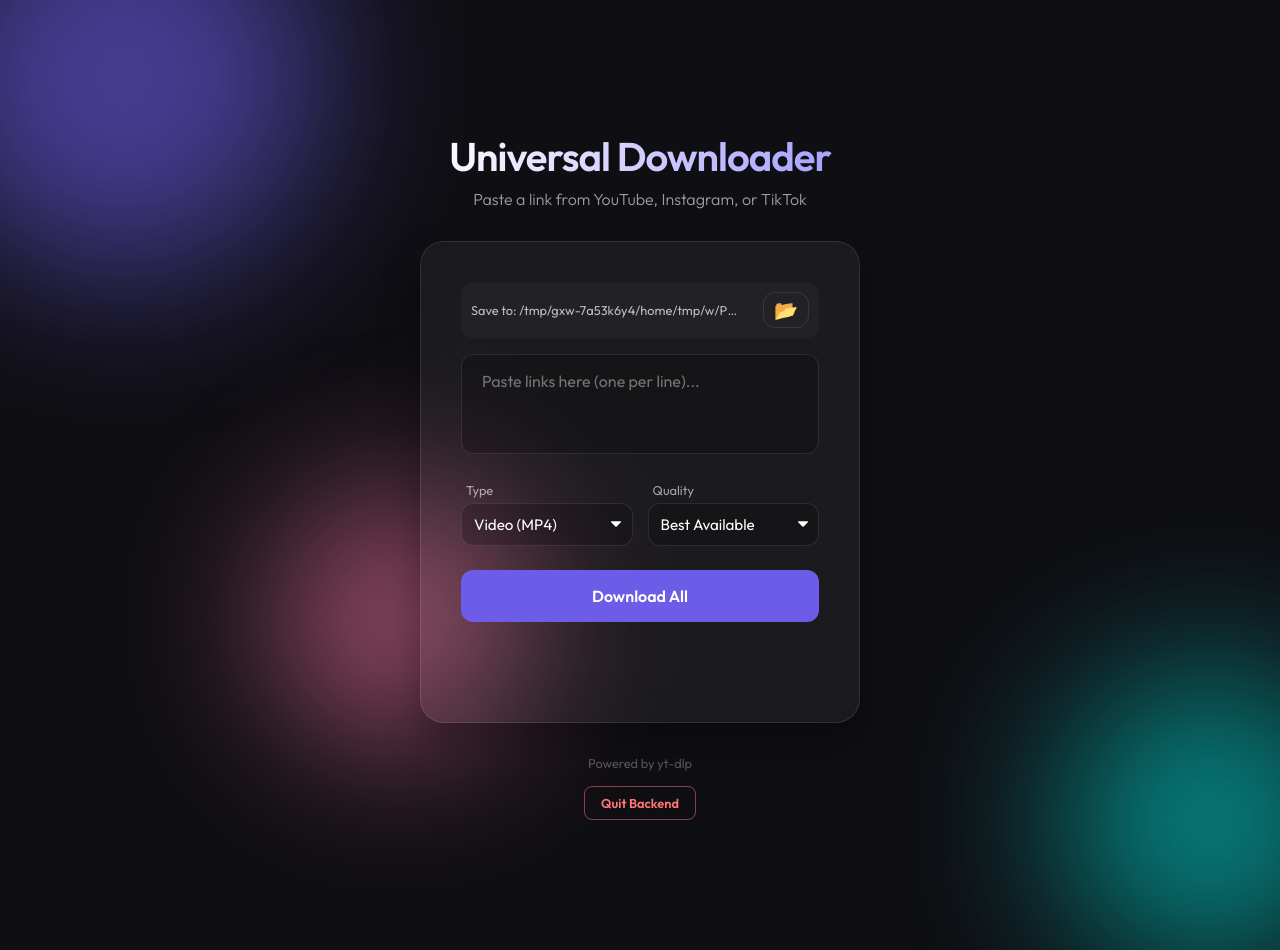
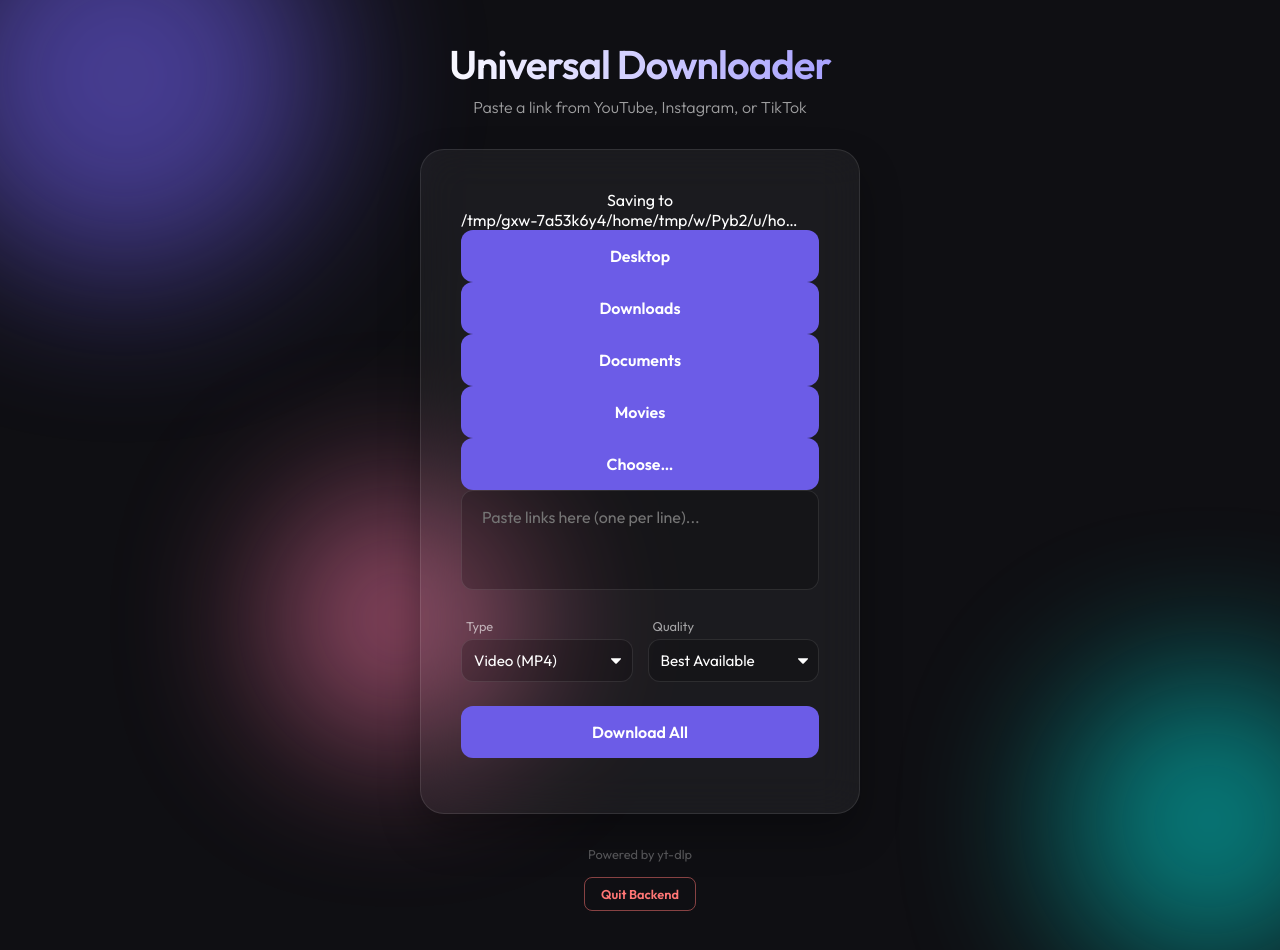
Before and after one commit to asgllc-kvillanueva/asgllc-kvillanueva.github.io, a Flask app: page / in a window 1280 px wide. Run offline with Flask 3, Linux system fonts and the light colour scheme.

Commit message:
Rename app template to app.html; only the guide stays index.html

```diff
--- a/app.py
+++ b/app.py
@@ -39,8 +39,17 @@ def save_settings(settings):
         print(f"Could not save settings: {e}")
 
 # Apply loaded settings
+HOME = os.path.expanduser('~')
 user_settings = load_settings()
-DOWNLOAD_FOLDER = user_settings.get('download_folder', os.path.join(os.path.expanduser('~'), 'Downloads', 'YT_Downloads'))
+DOWNLOAD_FOLDER = user_settings.get('download_folder', os.path.join(HOME, 'Downloads', 'YouTube Downloads'))
+
+# One-click save locations (always writable, no special permissions needed).
+FOLDER_PRESETS = {
+    'desktop': os.path.join(HOME, 'Desktop', 'YouTube Downloads'),
+    'downloads': os.path.join(HOME, 'Downloads', 'YouTube Downloads'),
+    'documents': os.path.join(HOME, 'Documents', 'YouTube Downloads'),
+    'movies': os.path.join(HOME, 'Movies', 'YouTube Downloads'),
+}
 FFMPEG_PATH = "ffmpeg" # Default to system PATH if not frozen
 
 if getattr(sys, 'frozen', False):
@@ -87,7 +96,7 @@ def open_folder_dialog():
 
 @app.route('/')
 def index():
-    return render_template('index.html', current_folder=DOWNLOAD_FOLDER)
+    return render_template('app.html', current_folder=DOWNLOAD_FOLDER)
 
 @app.route('/change-folder', methods=['POST'])
 def change_folder():
@@ -100,6 +109,23 @@ def change_folder():
         save_settings(settings)
         return jsonify({'success': True, 'path': DOWNLOAD_FOLDER})
     return jsonify({'success': False, 'path': DOWNLOAD_FOLDER})
+
+@app.route('/set-folder', methods=['POST'])
+def set_folder():
+    global DOWNLOAD_FOLDER
+    data = request.json or {}
+    target = FOLDER_PRESETS.get(data.get('preset'))
+    if not target:
+        return jsonify({'success': False, 'path': DOWNLOAD_FOLDER, 'error': 'Unknown folder'}), 400
+    try:
+        os.makedirs(target, exist_ok=True)
+    except OSError as e:
+        return jsonify({'success': False, 'path': DOWNLOAD_FOLDER, 'error': str(e)}), 400
+    DOWNLOAD_FOLDER = target
+    settings = load_settings()
+    settings['download_folder'] = DOWNLOAD_FOLDER
+    save_settings(settings)
+    return jsonify({'success': True, 'path': DOWNLOAD_FOLDER})
 
 @app.route('/shutdown', methods=['POST'])
 def shutdown():
--- a/templates/index.html
+++ b/templates/app.html
@@ -24,12 +24,16 @@
         </header>
 
         <main class="card">
-            <div class="folder-selection">
-                <span id="currentFolder">Save to: {{ current_folder }}</span>
-                <button type="button" id="changeFolderBtn" onclick="changeFolder()" class="icon-btn"
-                    title="Change Folder">
-                    📂
-                </button>
+            <div class="folder-box">
+                <span class="folder-label">Saving to</span>
+                <div id="currentFolder" class="folder-path">{{ current_folder }}</div>
+                <div class="folder-picks">
+                    <button type="button" class="chip" onclick="setFolder('desktop')">Desktop</button>
+                    <button type="button" class="chip" onclick="setFolder('downloads')">Downloads</button>
+                    <button type="button" class="chip" onclick="setFolder('documents')">Documents</button>
+                    <button type="button" class="chip" onclick="setFolder('movies')">Movies</button>
+                    <button type="button" class="chip browse" onclick="changeFolder()">Choose…</button>
+                </div>
             </div>
 
             <div class="input-group">
```
